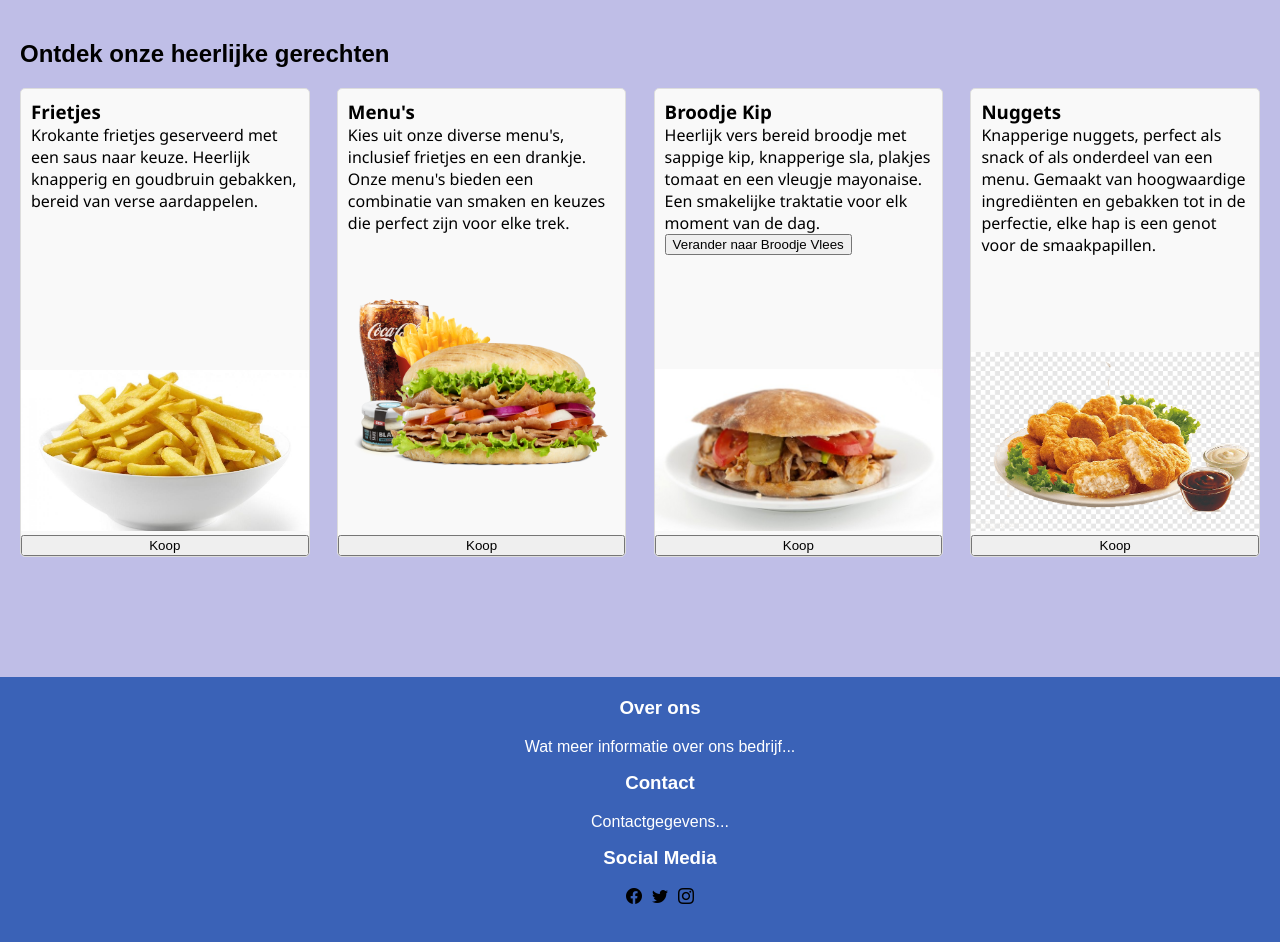
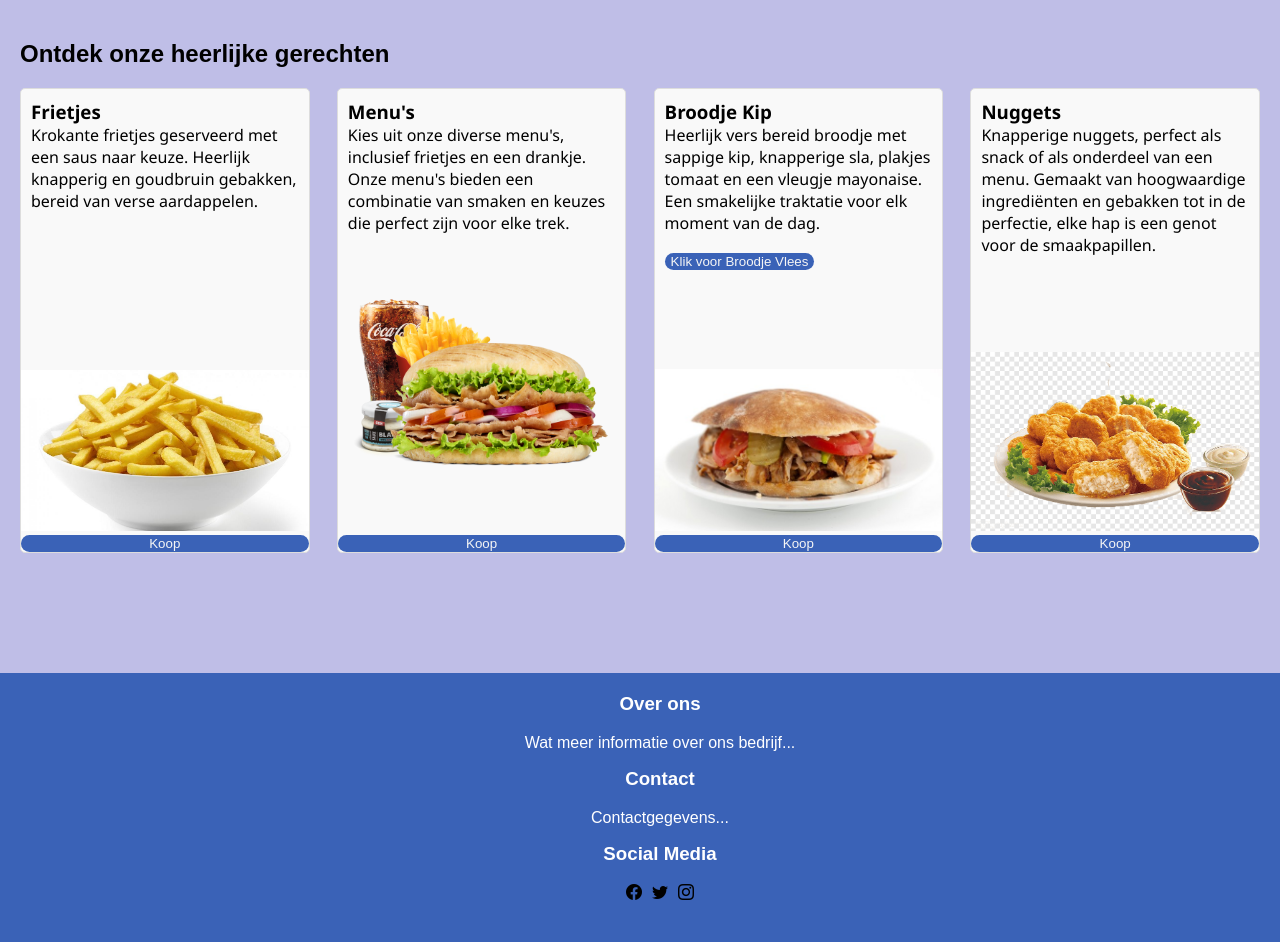
Before and after one commit to CanTR0/Eindwerk-Can-2023-2024, a PHP site: page / in a window 1280 px wide. Shown: the part 73-1015 px from the top of the page. After the commit the page ends 973 px from the top, so only its background shows below. Run offline with PHP 8.4, Linux system fonts and the light colour scheme.

Commit message:
Kleine aanpassing

```diff
--- a/Eindwerk Nieuw Nieuw/index.html
+++ b/Eindwerk Nieuw Nieuw/index.html
@@ -11,9 +11,10 @@
 <body>
     <div class="header">
         <div class="logo">Pita Pitstop</div>
-        <div class="menu">
-          <a href="#">Home</a>
-          <a href="#">Menu</a> <!--Bij drukken pagina scrollt naar beneden, bovenaan staat een foto-->
+
+        <div class="Navbar">
+            <a href="index.html">Home</a>
+            <a href="#NaarMenu">Menu</a> <!--Bij drukken pagina scrollt naar beneden, bovenaan staat een foto-->
             <a href="#">Over Ons</a>
             <a href="#">Contact</a>
             <a href="#">Bestellen</a>
@@ -27,8 +28,9 @@
         </div>
     </div>
 
-    <div class="content">
-        <h2>Ontdek onze heerlijke gerechten</h2>
+    <!--                                               Inhoud van Menu                                    -->
+    <div class="content-menu">
+        <h2 id="#NaarMenu">Ontdek onze heerlijke gerechten</h2>
         <div class="menu-items">
             <div class="menu-item">
                 <div class="menu-item-content">
@@ -54,7 +56,7 @@
                 <div class="menu-item-content">
                     <h3>Broodje Kip</h3>
                     <p>Heerlijk vers bereid broodje met sappige kip, knapperige sla, plakjes tomaat en een vleugje mayonaise. Een smakelijke traktatie voor elk moment van de dag.</p>
-                    <button onclick="changeBroodje()">Verander naar Broodje Vlees</button>
+                    <br><button onclick="changeBroodje()">Klik voor Broodje Vlees</button>
                 </div>
                 <div class="menu-item-image">
                     <img src="Afbeeldingen/broodje_kip.jpg" alt="Broodje Kip">
@@ -108,13 +110,13 @@
             broodjeElement.querySelector('h3').innerText = 'Broodje Vlees';
             broodjeElement.querySelector('p').innerText = 'Heerlijk vers bereid broodje met mals vlees. ' +
                 'Knapperige sla, plakjes tomaat en een vleugje mayonaise. Een smakelijke traktatie voor elk moment van de dag.';
-            buttonElement.innerText = 'Verander naar Broodje Kip';
+            buttonElement.innerText = 'Liever Broodje Kip?';
         } else {
             imgElement.src = 'Afbeeldingen/broodje_kip.jpg';
             broodjeElement.querySelector('h3').innerText = 'Broodje Kip';
             broodjeElement.querySelector('p').innerText = 'Heerlijk vers bereid broodje met sappige kip, ' +
                 'knapperige sla, plakjes tomaat en een vleugje mayonaise. Een smakelijke traktatie voor elk moment van de dag.';
-            buttonElement.innerText = 'Verander naar Broodje Vlees';
+            buttonElement.innerText = 'Toch Broodje Vlees?';
         }
     }
 
--- a/Eindwerk Nieuw Nieuw/style.css
+++ b/Eindwerk Nieuw Nieuw/style.css
@@ -21,13 +21,13 @@ body {
     font-family: 'Segoe UI', Tahoma, Geneva, Verdana, sans-serif;
 }
 
-/* --------------------------------------------------------------Menu */
-.menu {
+/* --------------------------------------------------------------Navbar */
+.Navbar {
     display: flex;
 
 }
 
-.menu a {
+.Navbar a {
     color: #fff;
     text-decoration: none;
     margin-left: 20px;
@@ -38,7 +38,7 @@ body {
 
 }
 
-.menu a:hover {
+.Navbar a:hover {
     /* text-decoration: underline; */
     box-shadow: 1px -1px 51px -6px #44bd4e;
     margin-top: 5px;
@@ -61,9 +61,15 @@ body {
 }
 
 /* -------------------------------------------------------------------Inhoud */
-.content {
+.content-menu {
     padding: 20px;
     margin-bottom: 100px;
+}
+.content-menu button{
+    background-color: #3a62b7;
+    border-radius: 10px;
+    border: none;
+    color: whitesmoke;
 }
 
 .menu-items {
```
Lines whose indentation alone changed are shown as unchanged.
